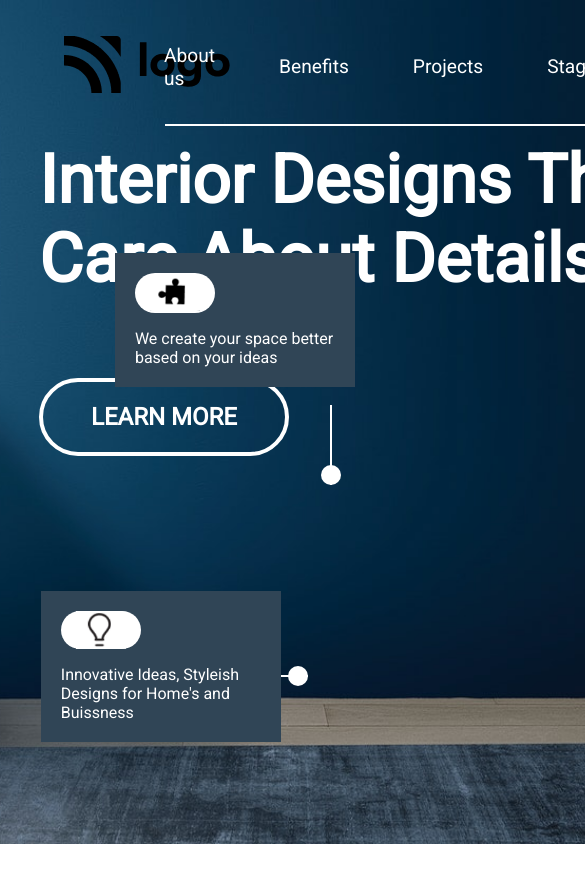
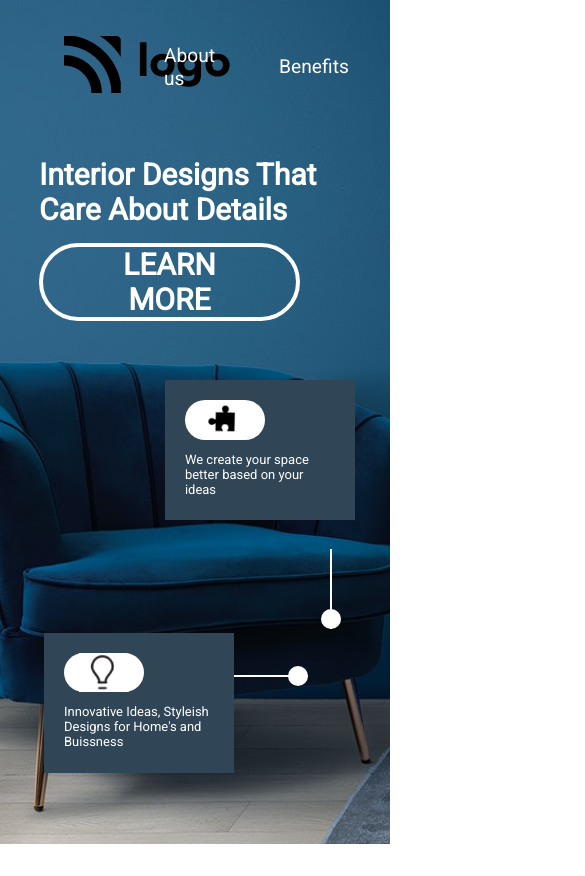
Before and after one commit to swadhina12/Project-10, a plain HTML site: page index.html in a window 390 px wide. Shown: the top 876 px of the page, 585 px wide, since content can reach past the window. After the commit the page ends 844 px from the top, so only its background shows below. Drawn offline with Linux system fonts and the light colour scheme.

Commit message:
responsive page

```diff
--- a/index.html
+++ b/index.html
@@ -32,7 +32,7 @@
     </div>
     <section class="main">
         <div class="content">
-            <h1>Interior Designs That Care About Details</h1>
+            <h1>Interior Designs That <br>Care About Details</h1>
             <button>Learn More</button>
         </div>
 
--- a/style.css
+++ b/style.css
@@ -192,3 +192,69 @@ nav{
     height: 2px;
     background-color: #fff;
 }
+
+
+@media only screen and (min-width: 370px) and (max-width: 480px) {
+  .list ul li, .list .contact{
+      display: none;
+  }
+
+  body{
+      background-position: initial;
+  }
+
+  h1{
+      font-size: 30px;
+      width: 300px;
+  }
+  #abc {
+    overflow-x: auto;
+    height: 14vh;
+
+}
+.main .content{
+
+  width: 0;
+
+
+}
+.main .content button{
+    margin-left: 0;
+    margin-top: 1rem;
+    padding: 0 5rem;
+
+    background: none;
+    border: 4px solid #fff;
+    border-radius: 5rem;
+
+    text-transform: uppercase;
+    font-size: 30px;
+    font-weight: 600;
+    color: #fff;
+}
+
+    .popup1, .popup2{
+      width: 150px !important;
+      height: 100px !important;
+      font-size: 13px;
+    }
+
+    .main .popup1, .popup2{
+      position: absolute;
+      top: 45%;
+      right:9%;
+      color: #fff;
+      width: 200px;
+      background: rgb(48,69,86);
+      padding: 20px;
+  }
+
+  .popup2{
+      top: 75%;
+      right: 40%;
+  }
+
+  .lines{
+      top:65%;
+  }
+}
```
